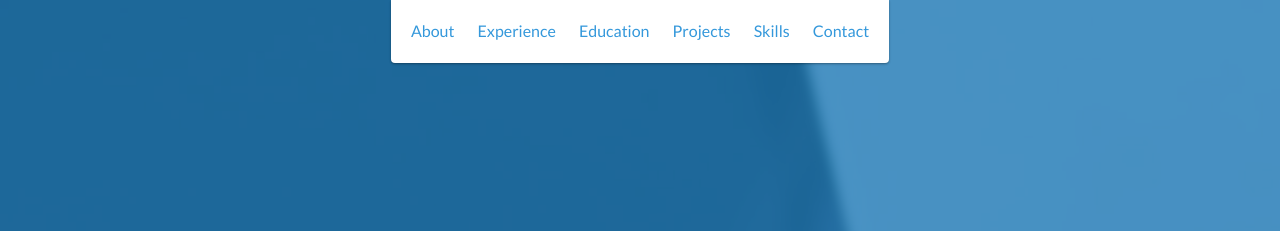
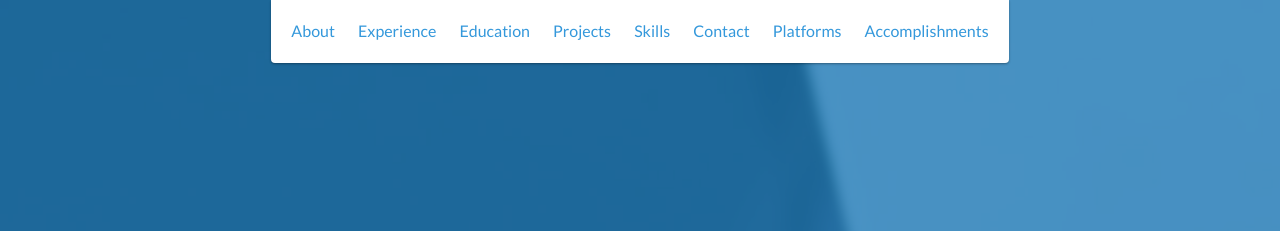
Before and after one commit to KSAURAVSINGH/Portfolio, a website: page index.html in a window 1280 px wide. Shown: the top 231 px of the page. Drawn offline with nearby package versions, Linux system fonts and the light colour scheme.

Commit message:
added titles in navbars

```diff
--- a/index.html
+++ b/index.html
@@ -41,6 +41,12 @@
             </li>
             <li>
                 <a href="#contact">Contact</a>
+            </li>
+            <li>
+                <a href="#platforms">Platforms</a>
+            </li>
+            <li>
+                <a href="#accomplishments">Accomplishments</a>
             </li>
         </ul>
     </header>
@@ -211,7 +217,7 @@
     <!-- End #skills -->
 
     <div id="projects" class="background-alt">
-        <h2 class="heading">Platforms</h2>
+        <h2 class="heading" >Platforms</h2>
         <div class="container">
             <div class="row" >
                 <div class="project shadow-large" style="height: 150px; width: 70%;">
```
